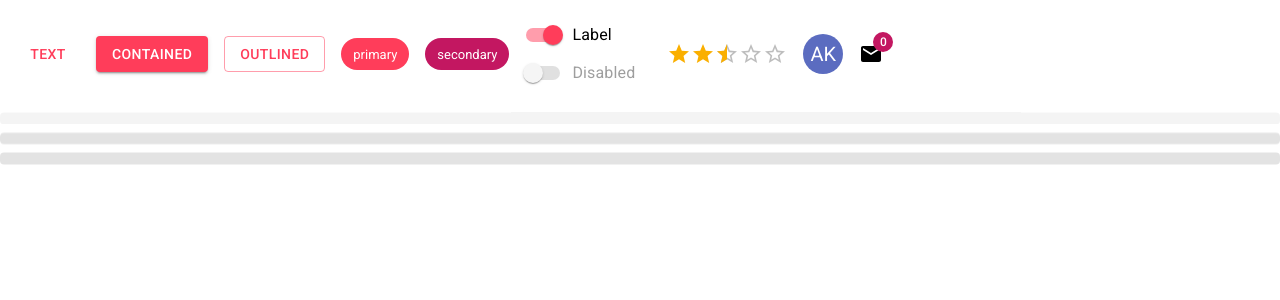
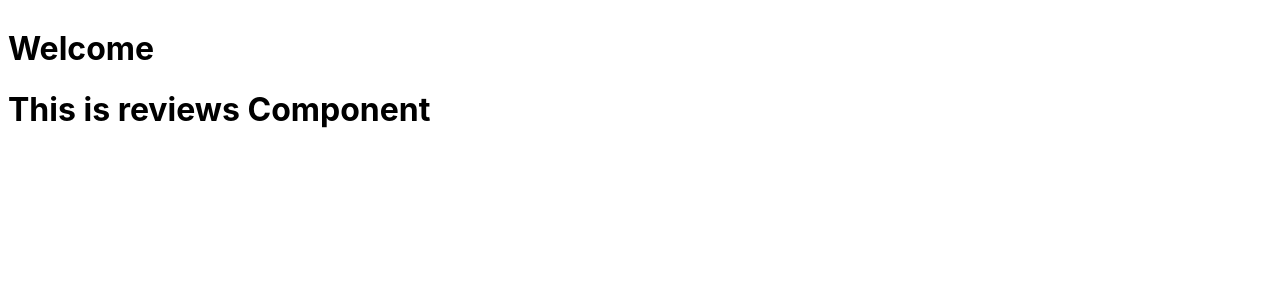
Before and after one commit to akhilsdeportfolio/ev-front-end-react-app, a React (Create React App) app: page / in a window 1280 px wide. Shown: the top 300 px of the page. Built offline with nearby package versions, Linux system fonts and the light colour scheme.

Commit message:
minor changes

```diff
--- a/src/App.js
+++ b/src/App.js
@@ -3,78 +3,18 @@ import './App.css';
 import { Skeleton,Avatar,Button,Chip,Box,Rating,FormGroup,FormControlLabel,Switch,Badge } from '@mui/material';
 import {red} from '@mui/material/colors'
 import MailIcon from '@mui/icons-material/Mail';
+import ReviewsComponent from './components/ReviewsComponent';
 
 
-function stringAvatar(name) {
-  return {
-    sx: {
-      bgcolor: stringToColor(name),
-    },
-    children: `${name.split(' ')[0][0]}${name.split(' ')[1][0]}`,
-  };
-}
-function stringToColor(string) {
-  let hash = 0;
-  let i;
-
-  /* eslint-disable no-bitwise */
-  for (i = 0; i < string.length; i += 1) {
-    hash = string.charCodeAt(i) + ((hash << 5) - hash);
-  }
-
-  let color = '#';
-
-  for (i = 0; i < 3; i += 1) {
-    const value = (hash >> (i * 8)) & 0xff;
-    color += `00${value.toString(16)}`.substr(-2);
-  }
-  /* eslint-enable no-bitwise */
-
-  return color;
-}
 
 function App() {
 
   return (
     <>
-    {
-
-      console.log(red[400])
-
-    }
-    <Box sx={{gap:2,display:'flex',padding:2,alignItems:'center'}}>
-      <Button variant="text">Text</Button>
-      <Button variant="contained">Contained</Button>
-      <Button variant="outlined">Outlined</Button>
-
-      <Chip label="primary" color="primary"/>
-
-      <Chip label="secondary" color="secondary"/>
-
-
-      <FormGroup>
-        <FormControlLabel control={<Switch defaultChecked />} label="Label" />
-        <FormControlLabel disabled control={<Switch />} label="Disabled" />
-      </FormGroup>
-
-      <Rating name="half-rating" defaultValue={2.5} precision={0.5} />
-
-
-      <Avatar {...stringAvatar('Akhil Kamsala')} />
-
-
-
-      <Badge color="secondary" badgeContent={0} showZero>
-        <MailIcon />
-      </Badge>
-
-
-
-    </Box>
-
-    <Skeleton />
-        <Skeleton animation="wave" />
-        <Skeleton animation={false} />
+      <Box sx={{padding:1}} >
+        <h1>Welcome</h1>
+        <ReviewsComponent/>
+      </Box>
     </>
   );
 }
--- /dev/null
+++ b/src/components/ReviewsComponent.jsx
@@ -0,0 +1,8 @@
+
+
+export default function()
+{
+     return(<>
+          <h1>This is reviews Component</h1>
+     </>);
+}
```
